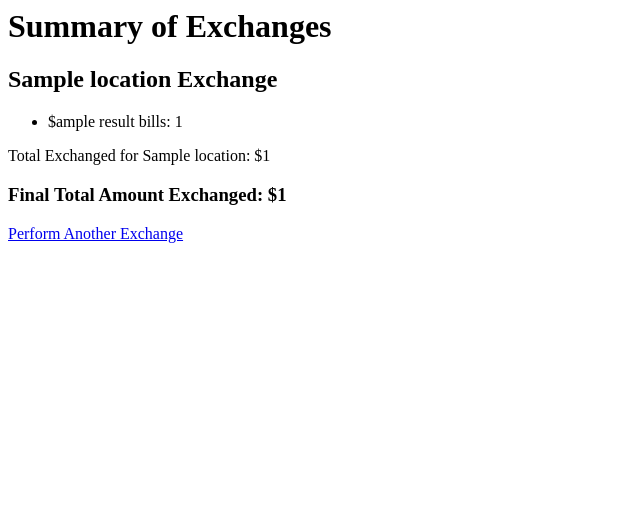
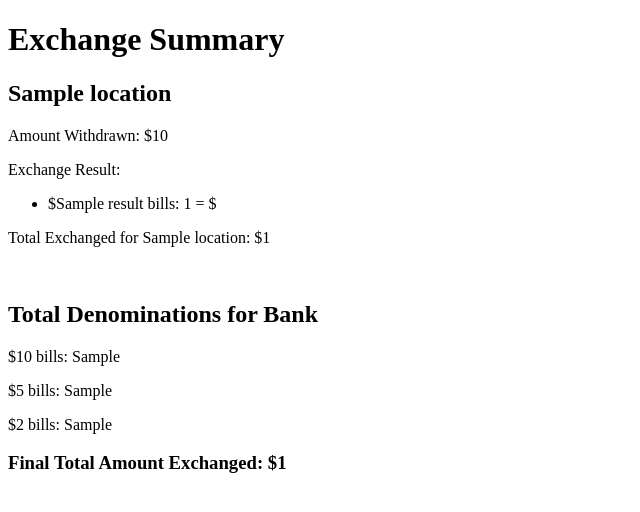
Before and after one commit to jasonzhangkm/dbs-25102024, a Flask app: template templates/result.html in a window 1280 px wide. Shown: the top 512 px of the page, without its empty margins (0-640 px from the left). Run offline with Flask 3, Linux system fonts and the light colour scheme; the template is opened without the code that fills it: most values are stand-ins (such as "Sample title", 1, 10 or a date in 2020).

Commit message:
Update result.html

```diff
--- a/templates/result.html
+++ b/templates/result.html
@@ -1,26 +1,31 @@
+<!DOCTYPE html>
 <html lang="en">
 <head>
     <meta charset="UTF-8">
     <meta name="viewport" content="width=device-width, initial-scale=1.0">
-    <title>Exchange Summary</title>
+    <title>Exchange Results</title>
 </head>
 <body>
-    <h1>Summary of Exchanges</h1>
+    <h1>Exchange Summary</h1>
 
-    {% for result in all_results %}
-    <h2>{{ result['location'] }} Exchange</h2>
-    <ul>
-        {% for denom, count in result['result'].items() %}
-        {% if denom != 'total_bills' %}
-        <li>${{ denom[1:] }} bills: {{ count }}</li>
-        {% endif %}
-        {% endfor %}
-    </ul>
-    <p>Total Exchanged for {{ result['location'] }}: ${{ result['total_exchanged'] }}</p>
+    {% for exchange in exchanges %}
+        <h2>{{ exchange.location }}</h2>
+        <p>Amount Withdrawn: ${{ exchange.amount }}</p>
+        <p>Exchange Result:</p>
+        <ul>
+            {% for denom, count in exchange.result.items() %}
+                <li>${{ denom }} bills: {{ count }} = ${{ count * int(denom) }}</li>
+            {% endfor %}
+        </ul>
+        <p>Total Exchanged for {{ exchange.location }}: ${{ exchange.total_exchanged }}</p>
+        <br>
     {% endfor %}
 
-    <h3>Final Total Amount Exchanged: ${{ total_amount_exchanged }}</h3>
+    <h2>Total Denominations for Bank</h2>
+    <p>$10 bills: {{ total_denominations['10'] }}</p>
+    <p>$5 bills: {{ total_denominations['5'] }}</p>
+    <p>$2 bills: {{ total_denominations['2'] }}</p>
 
-    <a href="{{ url_for('index') }}">Perform Another Exchange</a>
+    <h3>Final Total Amount Exchanged: ${{ total_amount }}</h3>
 </body>
 </html>
```
